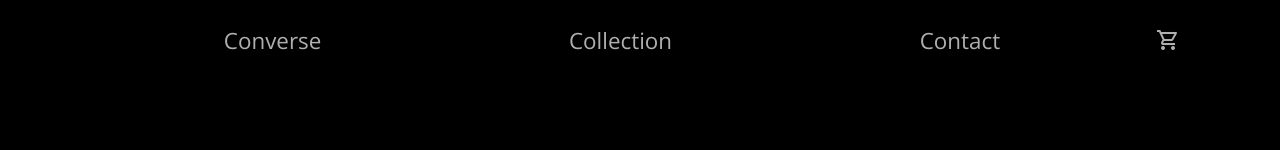
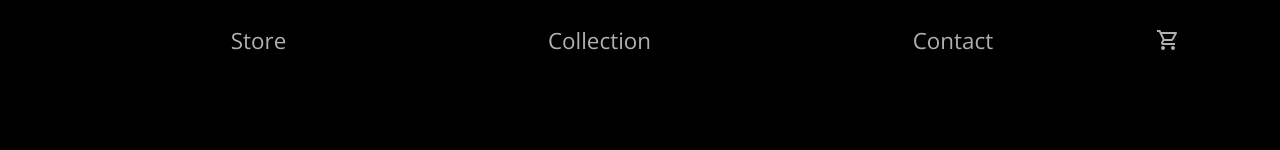
Before and after one commit to NataliaFrancisca/shoes-store, a React (Create React App) app: page / in a window 1280 px wide. Shown: the top 150 px of the page. Built offline with nearby package versions, Linux system fonts and the light colour scheme; a web font is replaced by a local one.

Commit message:
trocando o nome da tab converse para store

```diff
--- a/src/App.js
+++ b/src/App.js
@@ -62,7 +62,7 @@ function App() {
 
                 <ul className="menu-items">
                   <li>
-                    <NavLink to="/" exact>Converse</NavLink>
+                    <NavLink to="/" exact>Store</NavLink>
                   </li>
 
                   <li>
@@ -91,10 +91,11 @@ function App() {
                     <Route path="/contact" element={<Contact />} />
 
                     {/* passando pelos dados e pegando a url do dado */}
-                      {dataProducts.map(product => (
+                      {dataProducts.map((product, index) => (
                         <Route path={`produto/${product.url}`}
                           element={
                             <Produto
+                              key={index}
                               data={product}
                             />}
                             />
```
